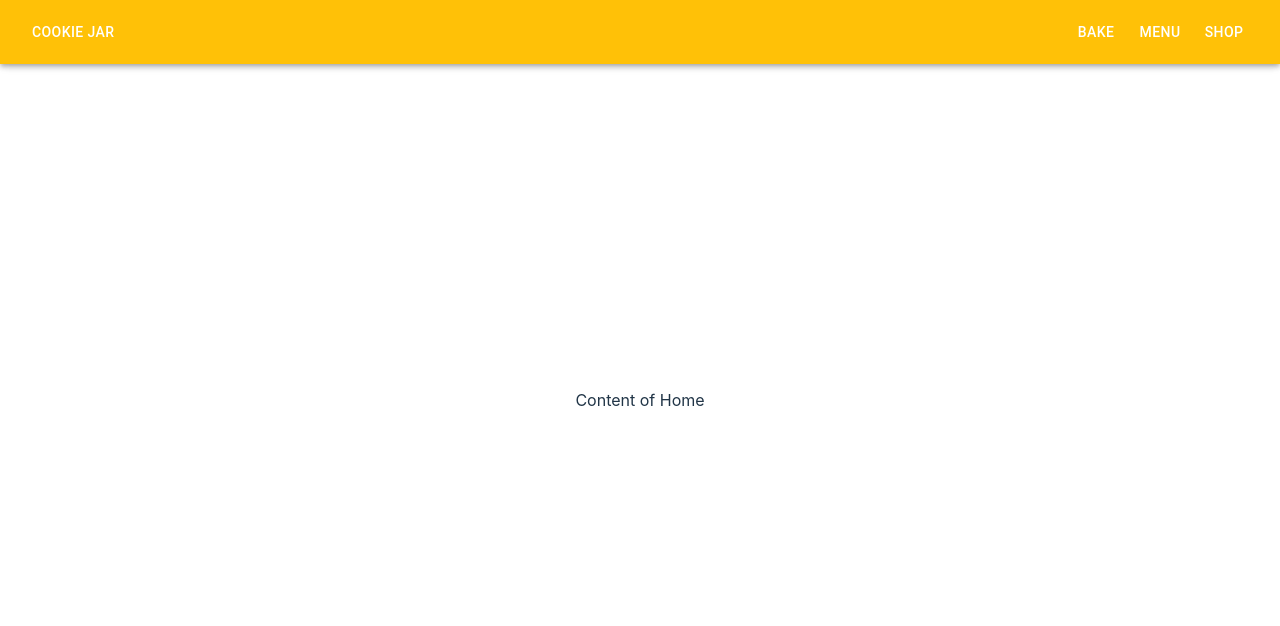
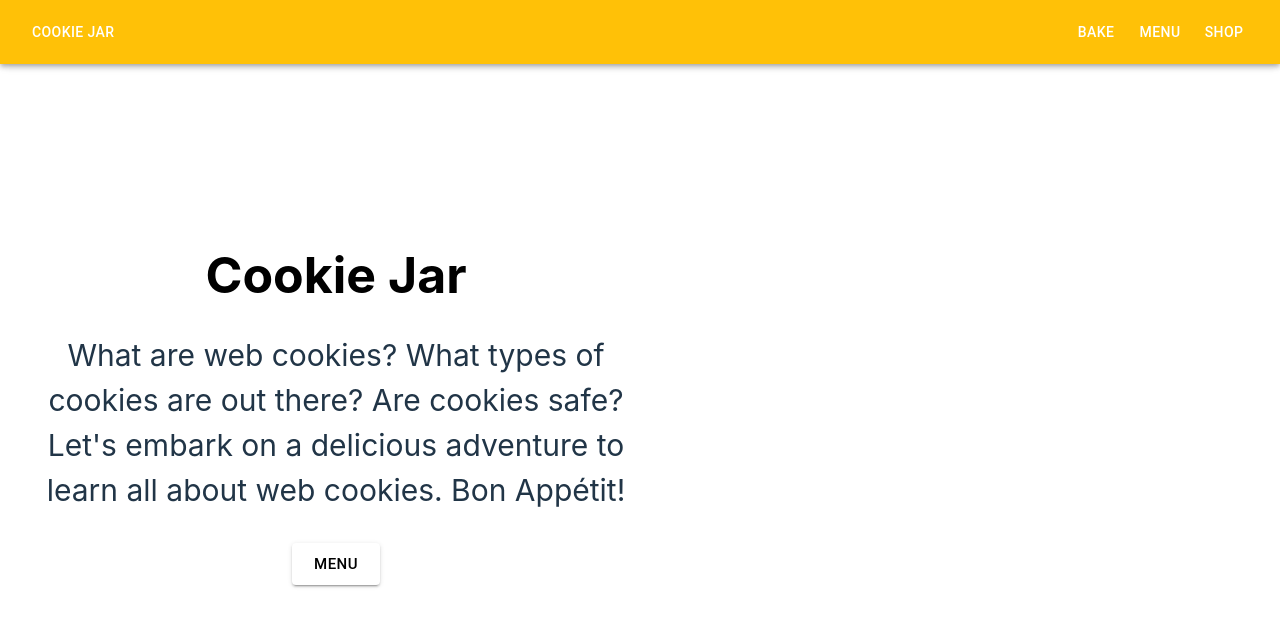
Before and after one commit to uclaacm/cookie-jar, a React (Vite) app: page / in a window 1280 px wide. Shown: the top 626 px of the page. Built offline with nearby package versions, Linux system fonts and the light colour scheme.

Commit message:
19_landingPage_leftCol

```diff
--- a/package.json
+++ b/package.json
@@ -27,6 +27,7 @@
     "eslint": "^8.57.0",
     "eslint-plugin-react-hooks": "^4.6.0",
     "eslint-plugin-react-refresh": "^0.4.6",
+    "sass": "^1.77.2",
     "typescript": "^5.2.2",
     "vite": "^5.2.0"
   }
--- a/src/components/Home.tsx
+++ b/src/components/Home.tsx
@@ -1,5 +1,20 @@
+import '../styles/Home.scss';
+import Button from '@mui/material/Button';
+
 function Home(): JSX.Element {
-    return <div>Content of Home</div>;
+    return (
+        <div id="col-1">
+            <h1 id="title">Cookie Jar</h1>
+            <p id="description">
+                What are web cookies?
+                What types of cookies are out there?
+                Are cookies safe?
+                Let's embark on a delicious adventure to learn all about web cookies. Bon Appétit!
+            </p>
+            <Button sx={{backgroundColor:'white', color: 'black', '&:hover': {backgroundColor: 'white'}}} size="large" variant="contained">Menu</Button>
+        </div>
+ );
 }
 
+
 export default Home;
--- /dev/null
+++ b/src/styles/Home.scss
@@ -0,0 +1,24 @@
+// Variables
+//===============================
+$header-1: 50px;
+$description: 30px;
+
+
+// Columns
+//===============================
+#col-1 {
+    align-items: center;
+    display: flex;
+    flex-direction: column;
+    justify-content: center;
+    text-align: center;
+    width: 50%;
+    #title {
+        color: black;
+        font-size:$header-1;
+        margin-bottom:0px;
+    }
+    #description {
+        font-size:$description;
+    }
+}
```
Also changed, not shown: 1 other file (tests, documents, lock files or other folders).
